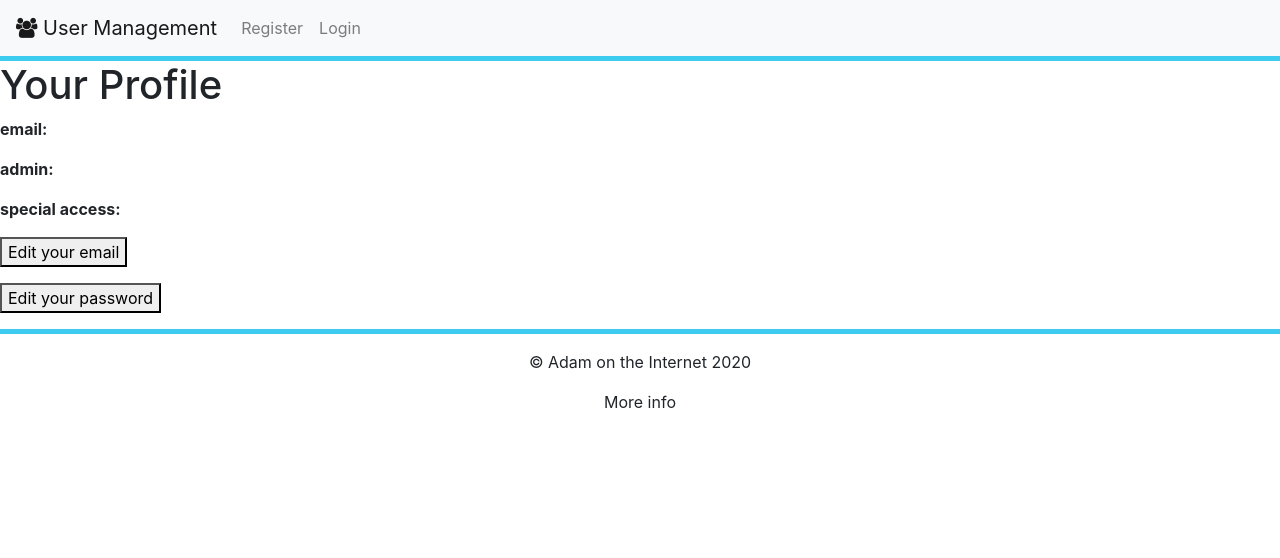
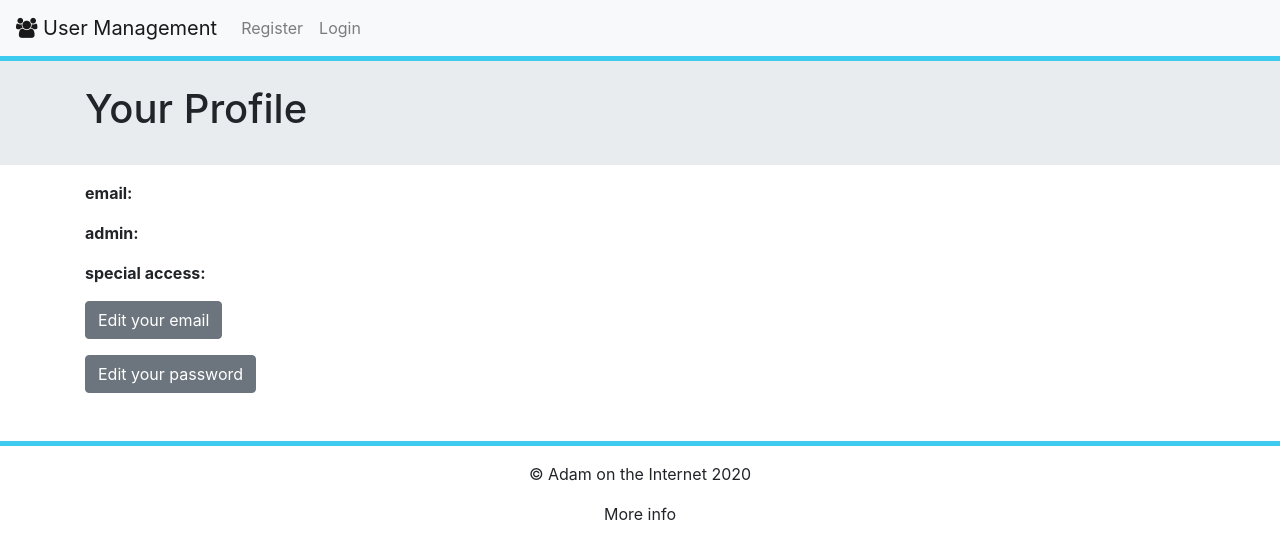
Before and after one commit to adam-on-the-internet/user-management-ui, an Angular app: page /profile in a window 1280 px wide. Shown: the top 558 px of the page. Built offline with nearby package versions, Linux system fonts and the light colour scheme.

Commit message:
profile style

```diff
--- a/src/app/components/profile/profile.component.html
+++ b/src/app/components/profile/profile.component.html
@@ -1,9 +1,18 @@
-<div class="header">
+<div class="jumbotron jumbotron-fluid py-4 mb-0">
+  <div class="container">
+    <div class="row">
+      <div class="col-md-12">
         <h1>
           Your Profile
         </h1>
       </div>
-<div class="content">
+    </div>
+  </div>
+</div>
+
+<div class="container">
+  <div class="row">
+    <div class="col-md-12 my-3">
       <p>
         <strong>
           email:
@@ -23,9 +32,15 @@
         {{ specialAccess }}
       </p>
       <p>
-    <button (click)="editEmail()">Edit your email</button>
+        <button class="btn btn-secondary" (click)="editEmail()">
+          Edit your email
+        </button>
       </p>
       <p>
-    <button (click)="editPassword()">Edit your password</button>
+        <button class="btn btn-secondary" (click)="editPassword()">
+          Edit your password
+        </button>
       </p>
     </div>
+  </div>
+</div>
```
Lines whose indentation alone changed are shown as unchanged.
